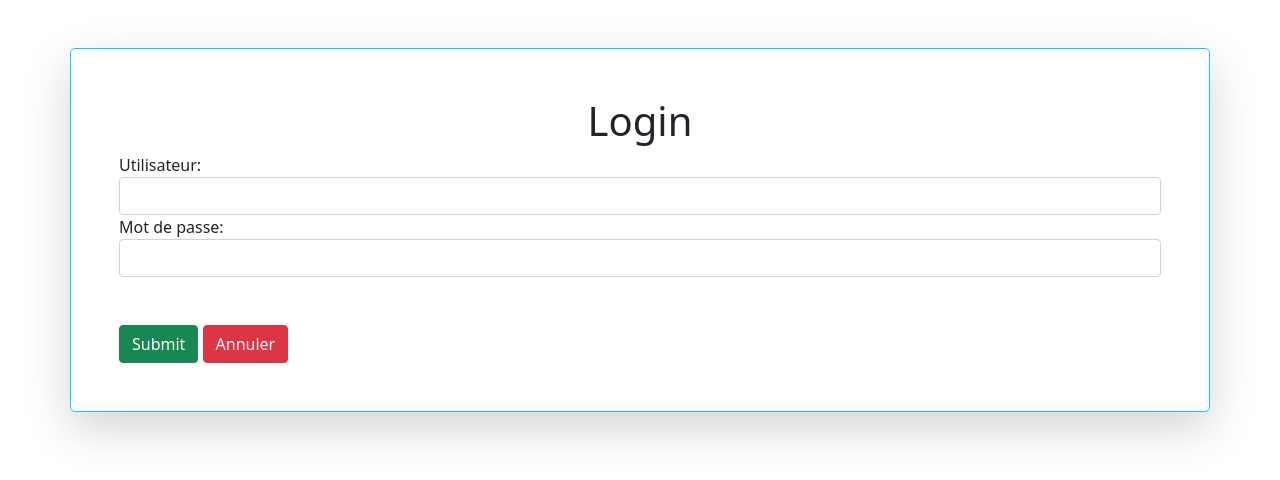
After one commit to bapHyv/bibliotheque, a PHP site: page /projet_bibliotheque_clone/admin/login.php in a window 1280 px wide. The commit adds this page. Shown: the top 480 px of the page. Run offline with PHP 8.4, Linux system fonts and the light colour scheme.

Commit message:
added a login page

```diff
--- a/admin/index.php
+++ b/admin/index.php
@@ -1,3 +1,9 @@
+<?php
+    if (!isset($_SESSION['login'])) {
+        header("location:login.php");
+    }
+?>
+
 <!DOCTYPE html>
 <html lang="en">
 
--- /dev/null
+++ b/admin/login.php
@@ -0,0 +1,28 @@
+<!DOCTYPE html>
+<html lang="en">
+<head>
+    <meta charset="UTF-8">
+    <meta http-equiv="X-UA-Compatible" content="IE=edge">
+    <meta name="viewport" content="width=device-width, initial-scale=1.0">
+    <link href="https://cdn.jsdelivr.net/npm/bootstrap@5.1.3/dist/css/bootstrap.min.css" rel="stylesheet" integrity="sha384-1BmE4kWBq78iYhFldvKuhfTAU6auU8tT94WrHftjDbrCEXSU1oBoqyl2QvZ6jIW3" crossorigin="anonymous">
+    <title>Login</title>
+</head>
+<body>
+    <div class="container mt-5 border border-info p-5 shadow-lg rounded-3">
+        <h1 class="text-center">Login</h1>
+        <form action="login.php" method="POST"></form>
+        <div>
+            <label for="utilisateur">Utilisateur:</label>
+            <input type="text" name="utilisateur" class="form-control">
+        </div>
+        <div>
+            <label for="mot_de_passe">Mot de passe:</label>
+            <input type="password" name="mot_de_passe" class="form-control">
+        </div>
+        <input type="submit" class="btn btn-success mt-5">
+        <a href="http://localhost:8888/projet_bibliotheque_clone/index.php" class="btn btn-danger mt-5">Annuler</a>
+    </div>
+
+<script src="https://cdn.jsdelivr.net/npm/bootstrap@5.1.3/dist/js/bootstrap.bundle.min.js" integrity="sha384-ka7Sk0Gln4gmtz2MlQnikT1wXgYsOg+OMhuP+IlRH9sENBO0LRn5q+8nbTov4+1p" crossorigin="anonymous"></script>
+</body>
+</html>
```
